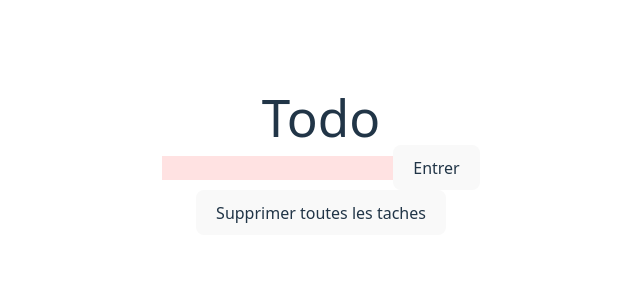
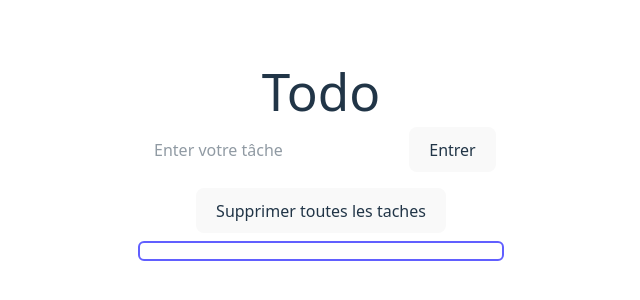
Before and after one commit to Anjatiana-EternalStudent/react-todolist, a React (Vite) app: page / in a window 1280 px wide. Shown: the part 238-538 px from the top of the page, without its empty margins (319-959 px from the left). Built offline with nearby package versions, Linux system fonts and the light colour scheme.

Commit message:
update UI

```diff
--- a/src/AddForm.jsx
+++ b/src/AddForm.jsx
@@ -14,13 +14,13 @@ export default function AddForm({add, deleteAll}) {
 
     return (
     <form onSubmit={handleSubmit}>
+        <h1>Todo</h1>
         <fieldset>
-            <h1>Todo</h1>
-            <input type="text" className="bg-red-100" value={newTask} onChange={handleChange}/>
-            <button type="submit" disabled={newTask.trim() === ""}>Entrer</button>
+            <input type="text" className="rounded-md m-2 p-2 " value={newTask} onChange={handleChange} placeholder="Enter votre tâche"/>
+            <button type="submit" disabled={newTask.trim() === ""} className="m-2">Entrer</button>
         </fieldset>
         <fieldset>
-            <button type="button" onClick={deleteAll}>Supprimer toutes les taches</button>
+            <button type="button" onClick={deleteAll} className="m-2">Supprimer toutes les taches</button>
         </fieldset>
     </form>
 );
--- a/src/App.jsx
+++ b/src/App.jsx
@@ -28,8 +28,9 @@ function App() {
   }
 
   function toggleTaskDone(index) {
-    const updateTask = [...toDo];
-    updateTask[index].done=!updateTask[index].done;
+    const updateTask = toDo.map(task=>
+      task.id ===index? {...task, done: !task.done} : task
+    );
     setToDo(updateTask);
   }
 
--- a/src/TaskList.jsx
+++ b/src/TaskList.jsx
@@ -1,11 +1,51 @@
 export default function TaskList({todo, toggleDone, deleteOne}) {
+    const sortedTodo = [...todo].sort((a, b) => a.done - b.done);
     return(
-        <ul>
-            {todo.map((element, index) =>
-                <li key={element.id}>
-                    <input type="checkbox" checked={element.done} onChange={()=>toggleDone(index)}/>{`Task ${index}: ${element.label} creation: ${element.creationDate}`}
-                    <button type="button" onClick={()=>deleteOne(element.id)}>Delete</button>
-                </li>)}
+        <ul
+            className="
+                border-2
+                border-solid
+                border-indigo-500
+                rounded-md
+                p-2
+                max-w-md
+                mx-auto">
+            {sortedTodo.map((element, index) =>
+                <li key={element.id} className="flex items-center m-2">
+                    <label
+                        className="
+                            flex
+                            items-center
+                            space-x-2
+                            flex-grow
+                            min-w-0
+                            cursor-pointer">
+                        <input
+                            type="checkbox"
+                            checked={element.done}
+                            onChange={()=>toggleDone(element.id)}
+
+                        />
+                        <span className={element.done ?"line-through truncate" : "truncate"}>
+                            {element.label}
+                        </span>
+                         <small className="text-xs italic text-gray-600">{element.creationDate}</small>
+
+                    </label>
+                    <button
+                        type="button"
+                        onClick={()=>deleteOne(element.id)}
+                        className="
+                        bg-red-500
+                        text-white
+                        m-2
+                        px-3
+                        py-1
+                        rounded
+                        hover:bg-red-600">Delete
+                    </button>
+                </li>
+            )}
         </ul>
     );
 }
--- a/src/index.css
+++ b/src/index.css
@@ -44,7 +44,6 @@ button {
   font-size: 1em;
   font-weight: 500;
   font-family: inherit;
-  background-color: #1a1a1a;
   cursor: pointer;
   transition: border-color 0.25s;
 }
```
